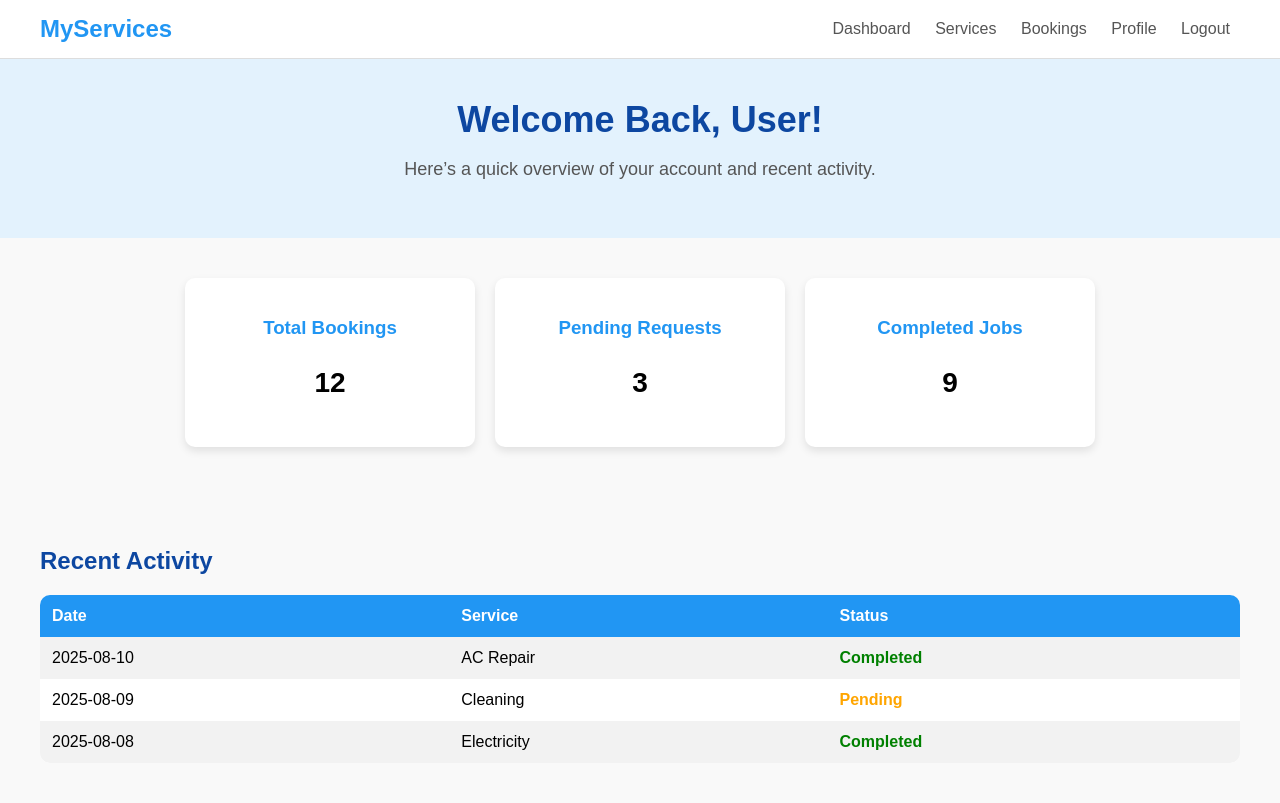
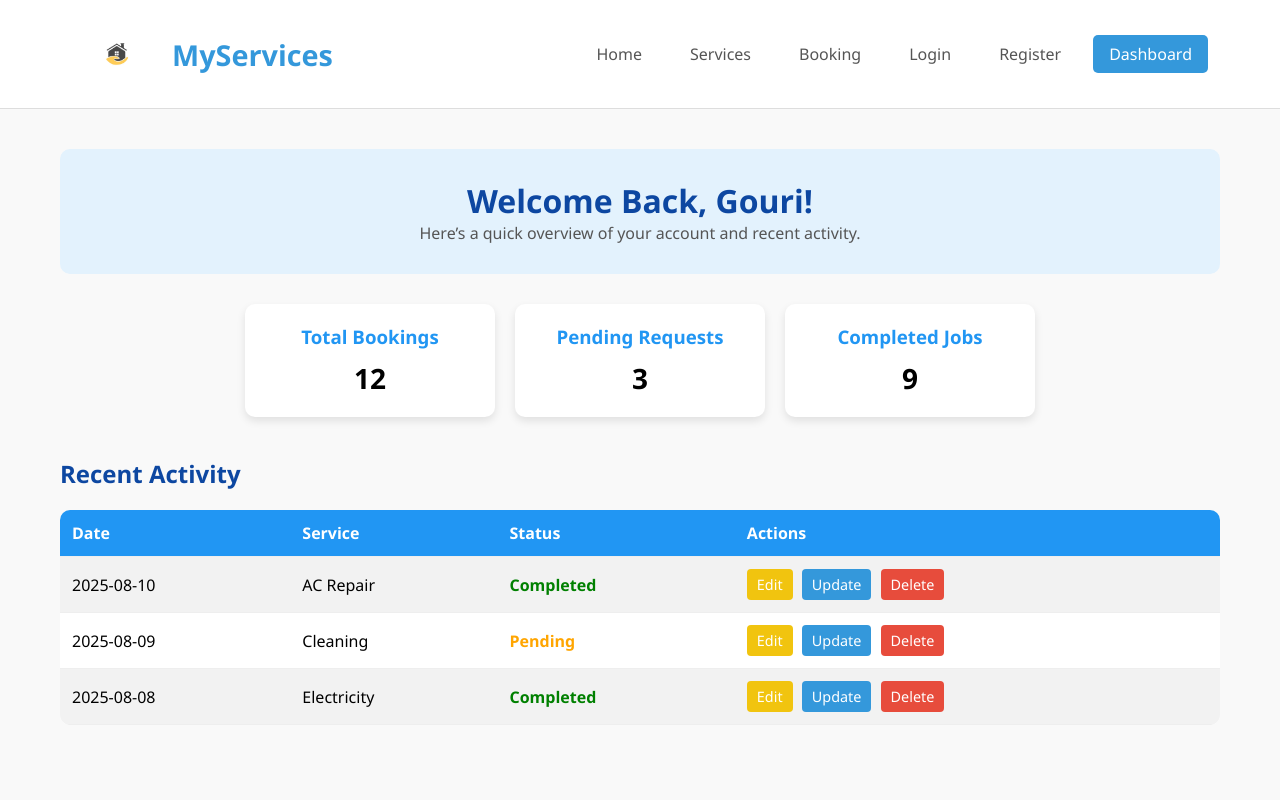
Before and after one commit to gouri20waware/xynerotech-Task2, a PHP site: page /pages/dashboard.html in a window 1280 px wide. After the commit the page ends 725 px from the top, so only its background shows below. Run offline with PHP 8.4, Linux system fonts and the light colour scheme.

Commit message:
Initial commit

```diff
--- a/index.html
+++ b/index.html
@@ -11,7 +11,11 @@
     <!-- Header -->
     <header>
         <nav class="navbar">
-            <div class="logo">MyServices</div>
+          <div class="logo">
+          <img src="images/logo.jpg" alt="MyServices Logo" class="logo-img">
+          <span>MyServices</span>
+          </div>
+
             <ul class="nav-links">
                 <li><a href="index.html" >Home</a></li>
                 <li><a href="pages/services.html">Services</a></li>
--- a/pages/dashboard.html
+++ b/pages/dashboard.html
@@ -1,69 +1,132 @@
 <!DOCTYPE html>
 <html lang="en">
 <head>
-    <meta charset="UTF-8">
-    <meta name="viewport" content="width=device-width, initial-scale=1.0">
+  <meta charset="UTF-8" />
+  <meta name="viewport" content="width=device-width, initial-scale=1.0"/>
   <title>Dashboard - MyServices</title>
   <style>
+    /* Base Reset */
+    * {
+      margin: 0;
+      padding: 0;
+      box-sizing: border-box;
+      font-family: 'Segoe UI', Arial, sans-serif;
+    }
+
     body {
-            margin: 0;
-            font-family: Arial, sans-serif;
       background-color: #f9f9f9;
     }
+
     /* Navbar */
-        nav {
-            background-color: white;
-            padding: 15px 40px;
+    header {
+      background: #fff;
+      border-bottom: 1px solid #ddd;
+    }
+
+    .navbar {
+      max-width: 1200px;
+      margin: auto;
+      display: flex;
+      justify-content: space-between;
+      align-items: center;
+      padding: 1rem 2rem;
+      flex-wrap: wrap;
+    }
+
+    .logo {
       display: flex;
       align-items: center;
-            justify-content: space-between;
-            border-bottom: 1px solid #ddd;
+      gap: 10px;
+      font-size: 1.8rem;
+      font-weight: bold;
+      color: #3498db;
     }
-        nav .logo {
-            font-size: 24px;
-            font-weight: bold;
-            color: #2196f3;
+
+    .logo-img {
+      width: 90px;
+      height: auto;
+      object-fit: contain;
     }
-        nav a {
-            margin: 0 10px;
+
+    .nav-links {
+      list-style: none;
+      display: flex;
+      gap: 1rem;
+      flex-wrap: wrap;
+    }
+
+    .nav-links li a {
       text-decoration: none;
       color: #555;
-            font-weight: 500;
-        }
-        nav a.active {
-            color: white;
-            background-color: #2196f3;
-            padding: 6px 12px;
-            border-radius: 6px;
-        }
-        nav a:hover {
-            color: #2196f3;
+      padding: 0.5rem 1rem;
+      border-radius: 5px;
+      transition: 0.3s ease;
     }
 
-        /* Welcome Section */
+    .nav-links li a:hover,
+    .nav-links li a.active {
+      background-color: #3498db;
+      color: white;
+    }
+
+    /* Responsive Navbar - Centered on Mobile */
+    @media (max-width: 768px) {
+      .navbar {
+        flex-direction: column;
+        align-items: center;
+        text-align: center;
+      }
+
+      .logo {
+        justify-content: center;
+        margin-bottom: 1rem;
+      }
+
+      .nav-links {
+        flex-direction: column;
+        align-items: center;
+        width: 100%;
+      }
+
+      .nav-links li a {
+        width: 100%;
+        display: block;
+      }
+    }
+
+    /* Main Content */
+    .main-content {
+      max-width: 1200px;
+      margin: auto;
+      padding: 40px 20px;
+    }
+
     .welcome {
       background-color: #e3f2fd;
-            padding: 40px;
+      padding: 30px;
+      border-radius: 10px;
       text-align: center;
+      margin-bottom: 30px;
     }
+
     .welcome h1 {
-            margin: 0;
-            font-size: 36px;
+      font-size: 32px;
       color: #0d47a1;
     }
+
     .welcome p {
-            font-size: 18px;
+      font-size: 16px;
       color: #555;
     }
 
-        /* Dashboard Cards */
     .cards {
       display: flex;
+      gap: 20px;
+      flex-wrap: wrap;
+      margin-bottom: 40px;
       justify-content: center;
-            gap: 20px;
-            padding: 40px;
-            flex-wrap: wrap;
     }
+
     .card {
       background: white;
       border-radius: 10px;
@@ -72,73 +135,111 @@
       padding: 20px;
       text-align: center;
     }
+
     .card h3 {
       color: #2196f3;
       margin-bottom: 10px;
     }
+
     .card p {
       font-size: 28px;
       font-weight: bold;
     }
 
-        /* Recent Activity Table */
-        .activity {
-            padding: 40px;
-        }
     .activity h2 {
       color: #0d47a1;
+      margin-bottom: 20px;
     }
+
     table {
       width: 100%;
       border-collapse: collapse;
-            margin-top: 20px;
       background: white;
       border-radius: 10px;
       overflow: hidden;
     }
+
     table th, table td {
       padding: 12px;
       text-align: left;
+      border-bottom: 1px solid #eee;
     }
+
     table th {
       background-color: #2196f3;
       color: white;
     }
+
     table tr:nth-child(even) {
       background-color: #f2f2f2;
     }
+
     .status-completed {
       color: green;
       font-weight: bold;
     }
+
     .status-pending {
       color: orange;
       font-weight: bold;
     }
 
+    .action-buttons button {
+      margin-right: 5px;
+      padding: 6px 10px;
+      border: none;
+      border-radius: 4px;
+      cursor: pointer;
+      font-size: 0.9rem;
+    }
+
+    .edit-btn {
+      background-color: #f1c40f;
+      color: white;
+    }
+
+    .update-btn {
+      background-color: #3498db;
+      color: white;
+    }
+
+    .delete-btn {
+      background-color: #e74c3c;
+      color: white;
+    }
+
+    .action-buttons button:hover {
+      opacity: 0.9;
+    }
   </style>
 </head>
 <body>
 
-    <!-- Navbar -->
-    <nav>
-        <div class="logo">MyServices</div>
-        <div>
-            <a href="/pages/dashboard.html" >Dashboard</a>
-            <a href="/pages/services.html">Services</a>
-            <a href="/pages/booking.html">Bookings</a>
-            <a href="#">Profile</a>
-            <a href="index.html">Logout</a>
+  <!-- Header -->
+  <header>
+    <nav class="navbar">
+      <div class="logo">
+        <img src="../images/logo.jpg" alt="MyServices Logo" class="logo-img" />
+        <span>MyServices</span>
       </div>
+      <ul class="nav-links">
+        <li><a href="../index.html">Home</a></li>
+        <li><a href="services.html">Services</a></li>
+        <li><a href="booking.html">Booking</a></li>
+        <li><a href="login.html">Login</a></li>
+        <li><a href="register.html">Register</a></li>
+        <li><a href="dashboard.html" class="active">Dashboard</a></li>
+      </ul>
     </nav>
+  </header>
 
-    <!-- Welcome Section -->
+  <!-- Main Content -->
+  <div class="main-content">
     <section class="welcome">
-        <h1>Welcome Back, User!</h1>
+      <h1>Welcome Back, Gouri!</h1>
       <p>Here’s a quick overview of your account and recent activity.</p>
     </section>
 
-    <!-- Dashboard Cards -->
     <section class="cards">
       <div class="card">
         <h3>Total Bookings</h3>
@@ -154,7 +255,6 @@
       </div>
     </section>
 
-    <!-- Recent Activity -->
     <section class="activity">
       <h2>Recent Activity</h2>
       <table>
@@ -162,24 +262,41 @@
           <th>Date</th>
           <th>Service</th>
           <th>Status</th>
+          <th>Actions</th>
         </tr>
         <tr>
           <td>2025-08-10</td>
           <td>AC Repair</td>
           <td class="status-completed">Completed</td>
+          <td class="action-buttons">
+            <button class="edit-btn">Edit</button>
+            <button class="update-btn">Update</button>
+            <button class="delete-btn">Delete</button>
+          </td>
         </tr>
         <tr>
           <td>2025-08-09</td>
           <td>Cleaning</td>
           <td class="status-pending">Pending</td>
+          <td class="action-buttons">
+            <button class="edit-btn">Edit</button>
+            <button class="update-btn">Update</button>
+            <button class="delete-btn">Delete</button>
+          </td>
         </tr>
         <tr>
           <td>2025-08-08</td>
           <td>Electricity</td>
           <td class="status-completed">Completed</td>
+          <td class="action-buttons">
+            <button class="edit-btn">Edit</button>
+            <button class="update-btn">Update</button>
+            <button class="delete-btn">Delete</button>
+          </td>
         </tr>
       </table>
     </section>
+  </div>
 
 </body>
 </html>
```
Also changed, not shown: pages/booking.html (+42 -6 lines), pages/login.html (+40 -12 lines), pages/register.html (+38 -11 lines), pages/services.html (+21 -4 lines), php/booking.php (deleted, +0 -23 lines), php/db.php (deleted, +0 -13 lines), php/login.php (deleted, +0 -18 lines), php/register.php (deleted, +0 -26 lines), style.css (+12 -0 lines), images/logo.jpg (added), js/main.js (deleted). Lines whose indentation alone changed are shown as unchanged.
